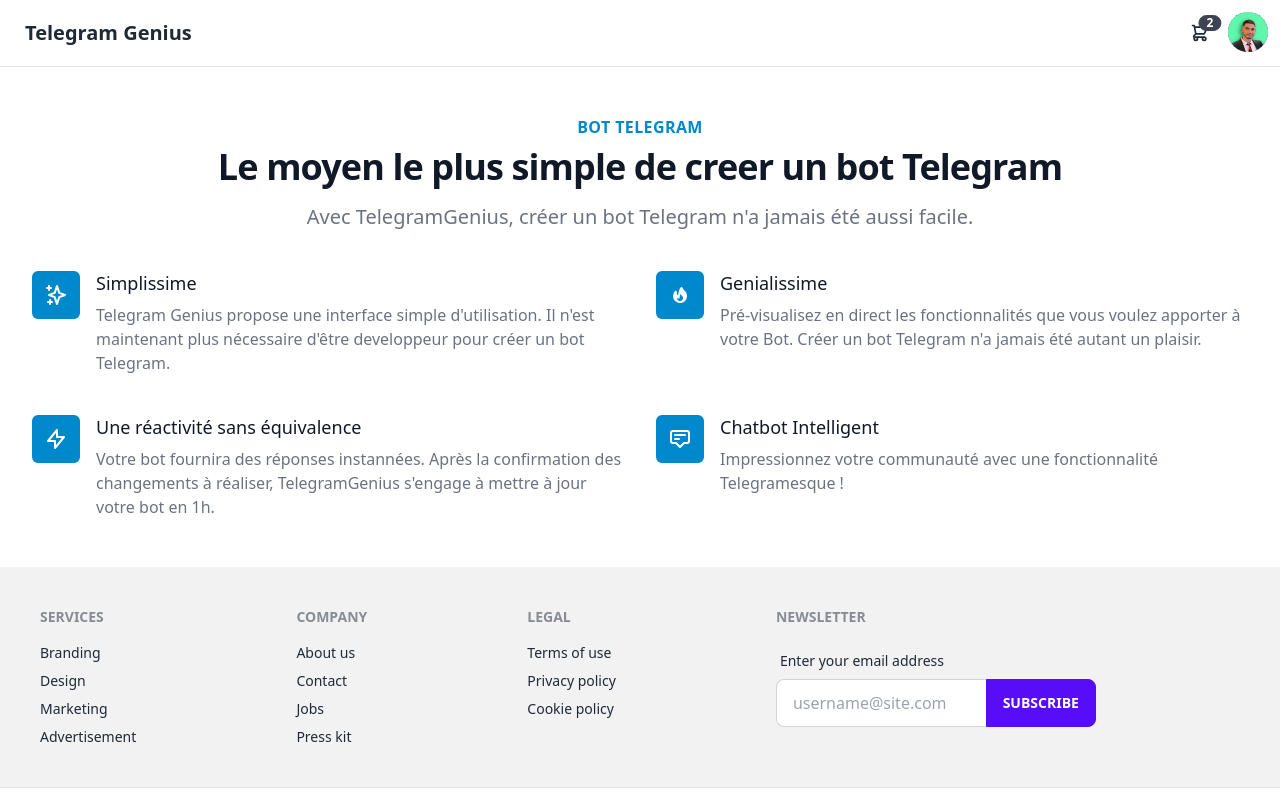
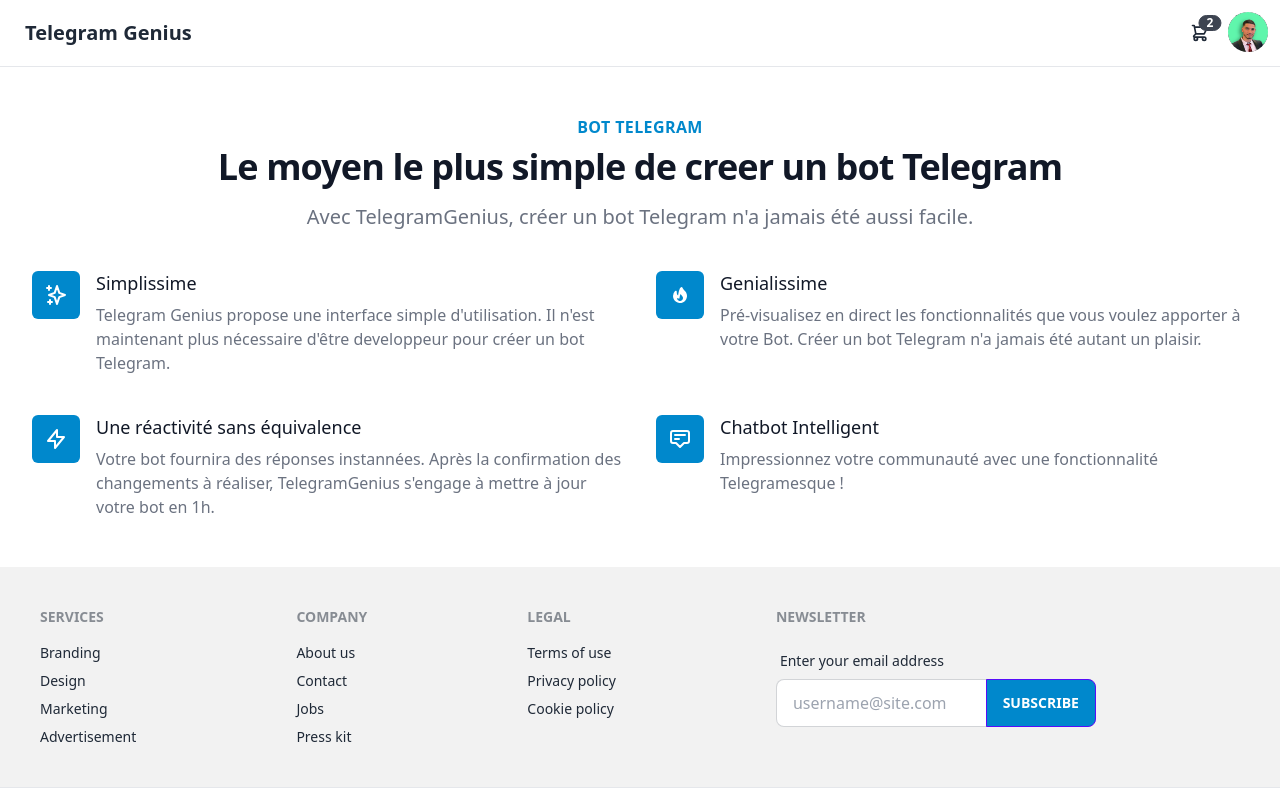
Before and after one commit to yassibra/Vitrine2, a Svelte app: page / in a window 1280 px wide. Built offline with nearby package versions, Linux system fonts and the light colour scheme.

Commit message:
1 file modified

```diff
--- a/src/Footer.svelte
+++ b/src/Footer.svelte
@@ -27,8 +27,15 @@
       </label>
       <div class="relative">
         <input type="text" placeholder="username@site.com" class="input input-bordered w-full pr-16">
-        <button class="btn btn-primary absolute top-0 right-0 rounded-l-none">Subscribe</button>
+        <button id="boutonhomepage" class="btn btn-primary absolute top-0 right-0 rounded-l-none">Subscribe</button>
       </div>
     </div>
   </div>
 </footer>
+
+<style>
+#boutonhomepage{
+  background-color: #0088CC
+}
+
+</style>
```
